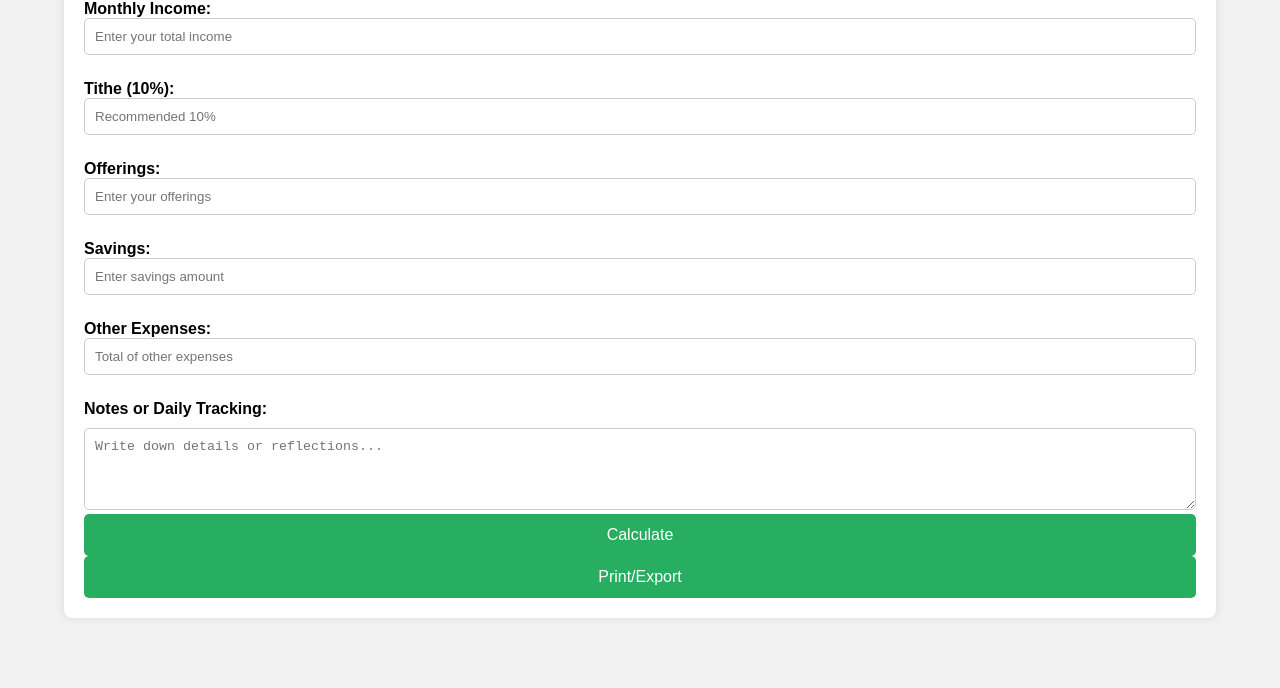
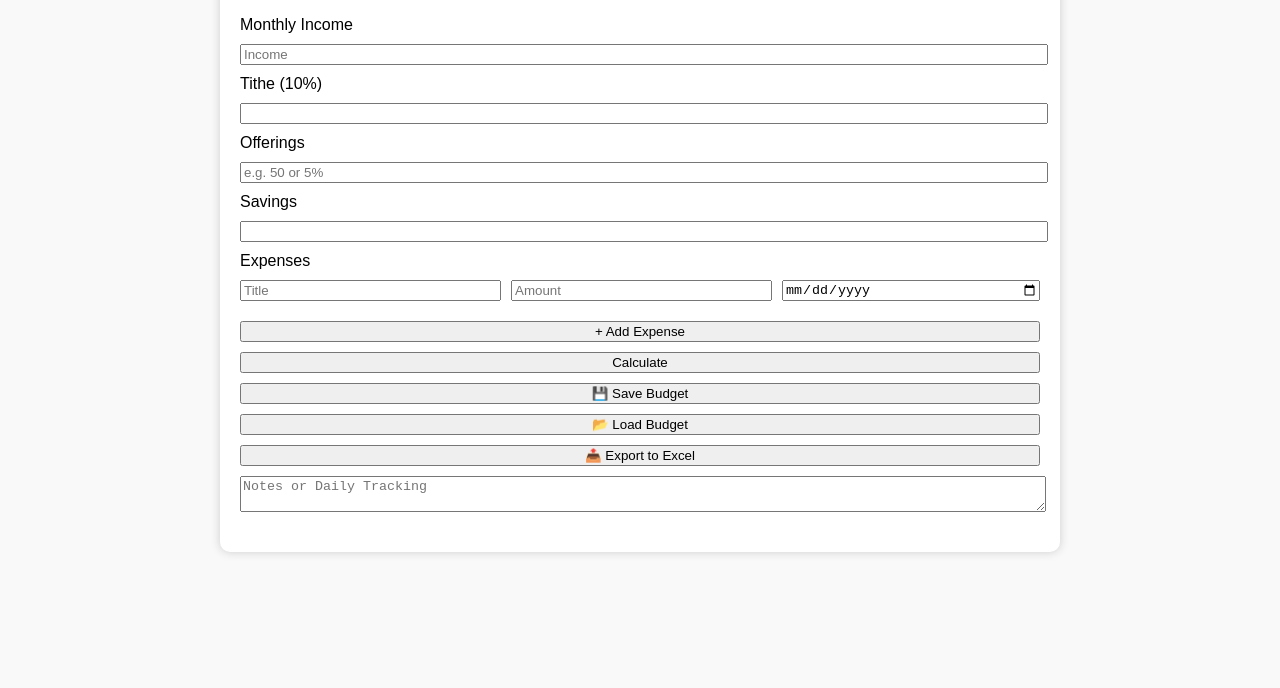
Before and after one commit to RomanyTJ/cashwise-kit, a plain HTML site: page index.html in a window 1280 px wide. Shown: the part 112-800 px from the top of the page. Drawn offline with nearby package versions, Linux system fonts and the light colour scheme.

Commit message:
Add files via upload

```diff
--- /dev/null
+++ b/cashwise-app.js
@@ -0,0 +1,2 @@
+// This is where the full updated JS content from the canvas goes.
+/// To be replaced with the latest version copied from the Cashwise Web App canvas.
--- a/index.html
+++ b/index.html
@@ -1,173 +1,70 @@
 <!DOCTYPE html>
 <html lang="en">
 <head>
-  <meta charset="UTF-8">
-  <meta name="viewport" content="width=device-width, initial-scale=1.0">
-  <title>Cashwise Family Budget App</title>
+  <meta charset="UTF-8" />
+  <meta name="viewport" content="width=device-width, initial-scale=1.0"/>
+  <title>Cashwise Kit</title>
+  <link rel="manifest" href="manifest.json">
+  <meta name="theme-color" content="#f7b733">
+  <link rel="apple-touch-icon" href="icon.png">
   <style>
-    * { box-sizing: border-box; }
-    body { font-family: Arial, sans-serif; margin: 0; background-color: #f2f2f2; }
-    .container {
-      background: white;
-      padding: 20px;
-      border-radius: 8px;
-      max-width: 100%;
-      width: 90%;
-      margin: 20px auto;
-      box-shadow: 0 0 10px rgba(0,0,0,0.1);
-    }
-    h1 {
-      color: #2c3e50;
-      font-size: 1.8em;
-      text-align: center;
-    }
-    label {
-      margin-top: 10px;
-      display: block;
-      font-weight: bold;
-    }
-    input[type="number"] {
-      padding: 10px;
-      width: 100%;
-      margin-bottom: 15px;
-      border:  1px solid #ccc;
-      border-radius: 5px;
-    }
-    button {
-      width: 100%;
-      padding: 12px;
-      background-color: #27ae60;
-      color: white;
-      border: none;
-      border-radius: 5px;
-      font-size: 16px;
-      cursor: pointer;
-    }
-    button:hover {
-      background-color: #219150;
-    }
-    .result {
-      margin-top: 20px;
-      padding: 15px;
-      background-color: #ecf0f1;
-      border-radius: 5px;
-    }
-    .result p {
-      margin: 5px 0;
-      font-size: 1.1em;
-    }
-    textarea {
-      width: 100%;
-      padding: 10px;
-      margin-top: 10px;
-      border-radius: 5px;
-      border: 1px solid #ccc;
-      resize: vertical;
-    }
-    @media print {
-      body, html {
-        background: white;
-        color: black;
-      }
-      .container {
-        box-shadow: none;
-        width: 100%;
-        margin: 0;
-        padding: 0;
-      }
-      button, .result {
-        display: none !important;
-      }
-      pre {
-        font-family: 'Courier New', Courier, monospace;
-        font-size: 14px;
-        padding: 20px;
-      }
-    }
+    body { font-family: Arial, sans-serif; padding: 20px; background: #f9f9f9; }
+    .container { max-width: 800px; margin: auto; background: white; padding: 20px; border-radius: 10px; box-shadow: 0 0 10px #ccc; }
+    h1 { text-align: center; }
+    label, input, textarea, select, button { display: block; width: 100%; margin-bottom: 10px; }
+    .expense-row { display: flex; gap: 10px; margin-bottom: 10px; }
+    .expense-row input { flex: 1; }
   </style>
 </head>
 <body>
   <div class="container">
-    <h1>Cashwise Budget Tracker</h1>
+    <h1>Cashwise Budget App</h1>
 
-    <label for="income">Monthly Income:</label>
-    <input type="number" id="income" placeholder="Enter your total income">
+    <label for="income">Monthly Income</label>
+    <input type="number" id="income" placeholder="Income" />
 
-    <label for="tithe">Tithe (10%):</label>
-    <input type="number" id="tithe" placeholder="Recommended 10%" readonly>
+    <label for="tithe">Tithe (10%)</label>
+    <input type="number" id="tithe" readonly />
 
-    <label for="offerings">Offerings:</label>
-    <input type="number" id="offerings" placeholder="Enter your offerings">
+    <label for="offerings">Offerings</label>
+    <input type="text" id="offerings" placeholder="e.g. 50 or 5%" />
 
-    <label for="savings">Savings:</label>
-    <input type="number" id="savings" placeholder="Enter savings amount">
+    <label for="savings">Savings</label>
+    <input type="number" id="savings" />
 
-    <label for="expenses">Other Expenses:</label>
-    <input type="number" id="expenses" placeholder="Total of other expenses">
+    <label>Expenses</label>
+    <div id="expenses-container">
+      <div class="expense-row">
+        <input type="text" class="expense-title" placeholder="Title" />
+        <input type="number" class="expense-value" placeholder="Amount" />
+        <input type="date" class="expense-date" />
+      </div>
+    </div>
+    <button onclick="addExpenseRow()">+ Add Expense</button>
+    <button onclick="calculateBudget()">Calculate</button>
+    <button onclick="saveBudgetByMonth()">💾 Save Budget</button>
+    <button onclick="loadBudgetByMonth()">📂 Load Budget</button>
+    <button onclick="exportToExcel()">📤 Export to Excel</button>
+    <textarea id="notes" placeholder="Notes or Daily Tracking"></textarea>
 
-    <label for="notes">Notes or Daily Tracking:</label>
-    <textarea id="notes" rows="4" placeholder="Write down details or reflections..."></textarea>
-
-    <button onclick="calculateBudget()">Calculate</button>
-    <button onclick="exportToPrint()">Print/Export</button>
-
-    <div class="result" id="results" style="display:none">
-      <p><strong>Total Allocated:</strong> <span id="totalAllocated"></span></p>
-      <p><strong>Remaining:</strong> <span id="remaining"></span></p>
-    </div>
+    <div id="results" style="margin-top: 20px;"></div>
   </div>
 
+  <script src="https://cdn.jsdelivr.net/npm/chart.js"></script>
+  <script src="cashwise-app.js"></script>
   <script>
-    // Load saved data
-    window.onload = function() {
-      const fields = ['income', 'offerings', 'savings', 'expenses', 'notes'];
-      fields.forEach(field => {
-        if (localStorage.getItem(field)) {
-          document.getElementById(field).value = localStorage.getItem(field);
-        }
-      });
+    if ('serviceWorker' in navigator) {
+      navigator.serviceWorker.register('service-worker.js');
     }
-
-    function calculateBudget() {
-      const income = parseFloat(document.getElementById('income').value) || 0;
-      const tithe = income * 0.10;
-      document.getElementById('tithe').value = tithe.toFixed(2);
-
-      const offerings = parseFloat(document.getElementById('offerings').value) || 0;
-      const savings = parseFloat(document.getElementById('savings').value) || 0;
-      const expenses = parseFloat(document.getElementById('expenses').value) || 0;
-      const notes = document.getElementById('notes').value || "";
-
-      const total = tithe + offerings + savings + expenses;
-      const remaining = income - total;
-
-      document.getElementById('totalAllocated').innerText = `$${total.toFixed(2)}`;
-      document.getElementById('remaining').innerText = `$${remaining.toFixed(2)}`;
-      document.getElementById('results').style.display = 'block';
-
-      // Save to localStorage
-      localStorage.setItem('income', income);
-      localStorage.setItem('offerings', offerings);
-      localStorage.setItem('savings', savings);
-      localStorage.setItem('expenses', expenses);
-      localStorage.setItem('notes', notes);
-    }
-
-    function exportToPrint() {
-      const content = `\n*** Cashwise Budget Summary ***\n\n` +
-        `Monthly Income: ${document.getElementById('income').value}\n` +
-        `Tithe: ${document.getElementById('tithe').value}\n` +
-        `Offerings: ${document.getElementById('offerings').value}\n` +
-        `Savings: ${document.getElementById('savings').value}\n` +
-        `Other Expenses: ${document.getElementById('expenses').value}\n` +
-        `\nNotes: ${document.getElementById('notes').value}\n` +
-        `\nTotal Allocated: ${document.getElementById('totalAllocated').innerText}\n` +
-        `Remaining: ${document.getElementById('remaining').innerText}`;
-
-      const newWindow = window.open('', '_blank');
-      newWindow.document.write(`<pre>${content}</pre>`);
-      newWindow.document.close();
-      newWindow.print();
+    function addExpenseRow() {
+      const row = document.createElement('div');
+      row.className = 'expense-row';
+      row.innerHTML = `
+        <input type="text" class="expense-title" placeholder="Title" />
+        <input type="number" class="expense-value" placeholder="Amount" />
+        <input type="date" class="expense-date" />
+      `;
+      document.getElementById('expenses-container').appendChild(row);
     }
   </script>
 </body>
```
Also changed, not shown: service-worker.js (added, +20 -0 lines).
